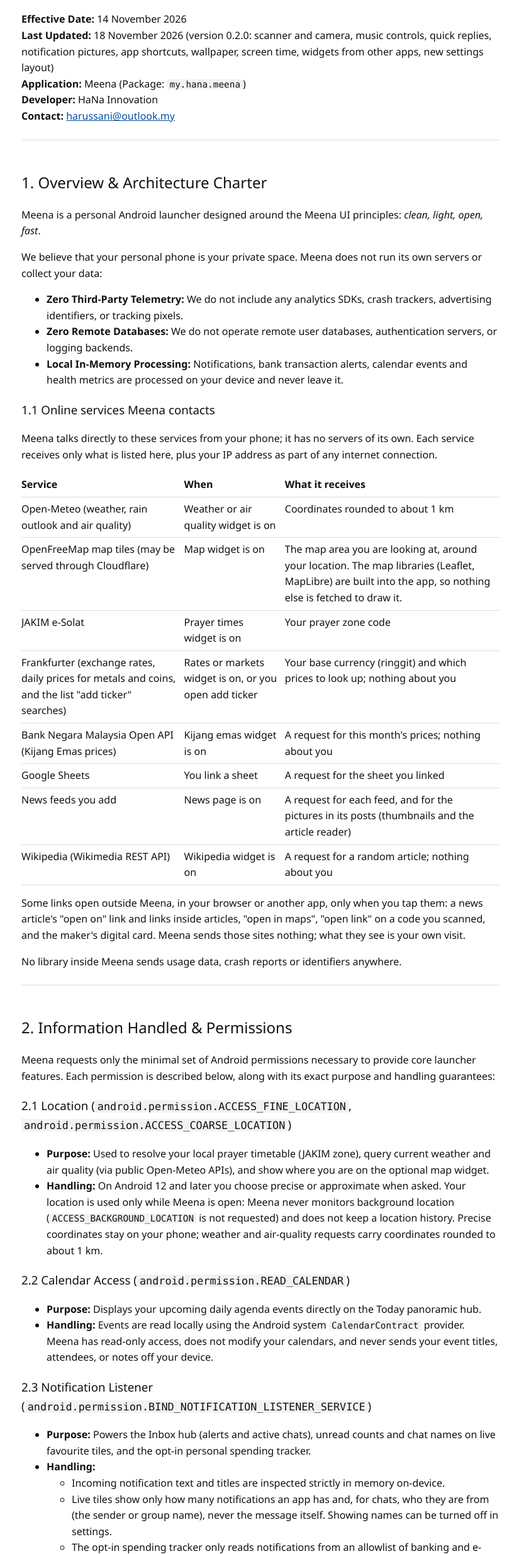
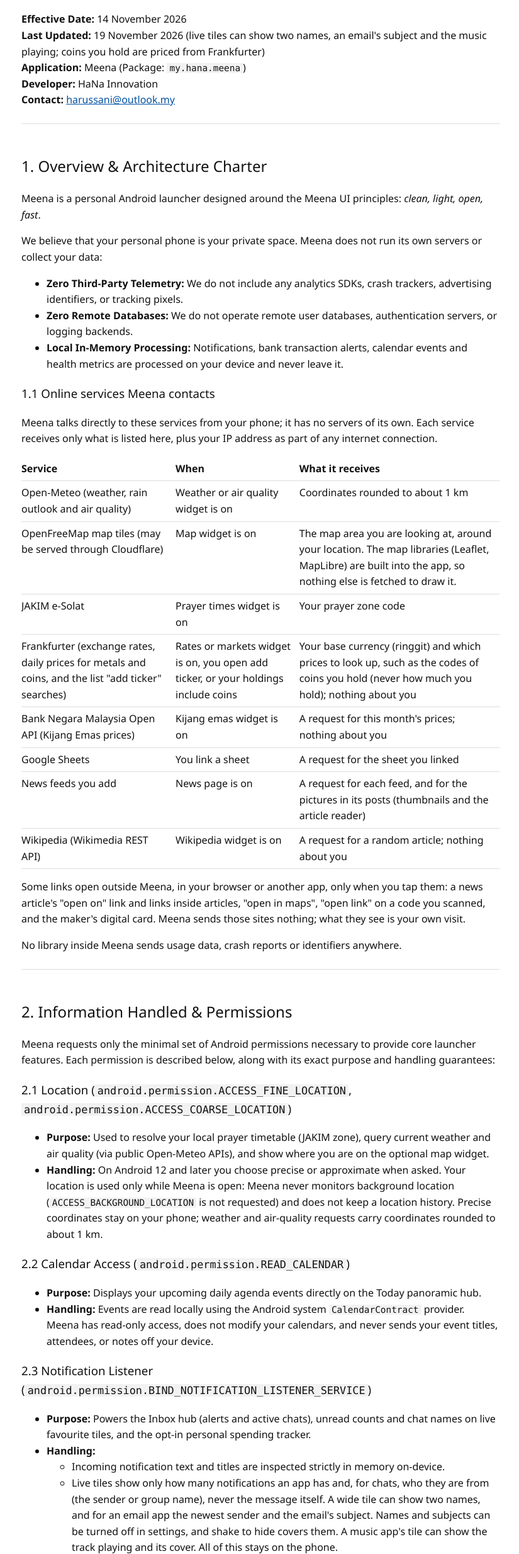
Before and after one commit to manaphassan/Meena-Launcher, a plain HTML site: page privacy-policy/index.html in a window 1280 px wide. Shown: the part 95-2563 px from the top of the page at 63% size, without its empty margins (226-1051 px from the left). Drawn offline with Linux system fonts and the light colour scheme.

Commit message:
Update the Meena site

```diff
--- a/privacy-policy/index.html
+++ b/privacy-policy/index.html
@@ -32,7 +32,7 @@
 <body>
 <h1 dir="auto">Privacy Policy for Meena</h1>
 <p dir="auto"><strong>Effective Date:</strong> 14 November 2026<br>
-<strong>Last Updated:</strong> 18 November 2026 (version 0.2.0: scanner and camera, music controls, quick replies, notification pictures, app shortcuts, wallpaper, screen time, widgets from other apps, new settings layout)<br>
+<strong>Last Updated:</strong> 19 November 2026 (live tiles can show two names, an email's subject and the music playing; coins you hold are priced from Frankfurter)<br>
 <strong>Application:</strong> Meena (Package: <code class="notranslate">my.hana.meena</code>)<br>
 <strong>Developer:</strong> HaNa Innovation<br>
 <strong>Contact:</strong> <a href="mailto:harussani@outlook.my">harussani@outlook.my</a></p>
@@ -73,8 +73,8 @@
 </tr>
 <tr>
 <td>Frankfurter (exchange rates, daily prices for metals and coins, and the list "add ticker" searches)</td>
-<td>Rates or markets widget is on, or you open add ticker</td>
-<td>Your base currency (ringgit) and which prices to look up; nothing about you</td>
+<td>Rates or markets widget is on, you open add ticker, or your holdings include coins</td>
+<td>Your base currency (ringgit) and which prices to look up, such as the codes of coins you hold (never how much you hold); nothing about you</td>
 </tr>
 <tr>
 <td>Bank Negara Malaysia Open API (Kijang Emas prices)</td>
@@ -119,7 +119,7 @@
 <li><strong>Handling:</strong>
 <ul dir="auto">
 <li>Incoming notification text and titles are inspected strictly in memory on-device.</li>
-<li>Live tiles show only how many notifications an app has and, for chats, who they are from (the sender or group name), never the message itself. Showing names can be turned off in settings.</li>
+<li>Live tiles show only how many notifications an app has and, for chats, who they are from (the sender or group name), never the message itself. A wide tile can show two names, and for an email app the newest sender and the email's subject. Names and subjects can be turned off in settings, and shake to hide covers them. A music app's tile can show the track playing and its cover. All of this stays on the phone.</li>
 <li>The opt-in spending tracker only reads notifications from an allowlist of banking and e-wallet apps; amounts and merchant names are parsed locally in memory. Notifications from other apps are never parsed for spending.</li>
 <li>No notification text, personal messages, or payment details are ever saved to plain logs or uploaded anywhere.</li>
 <li><strong>Pictures:</strong> when a notification carries a picture (a photo in a chat, an image in an alert), the inbox shows a small copy of it. The picture is held in memory while the notification exists and is never saved or sent.</li>
```
Also changed, not shown: index.html (+1 -1 lines), tester-guide/index.html (+6 -3 lines).
